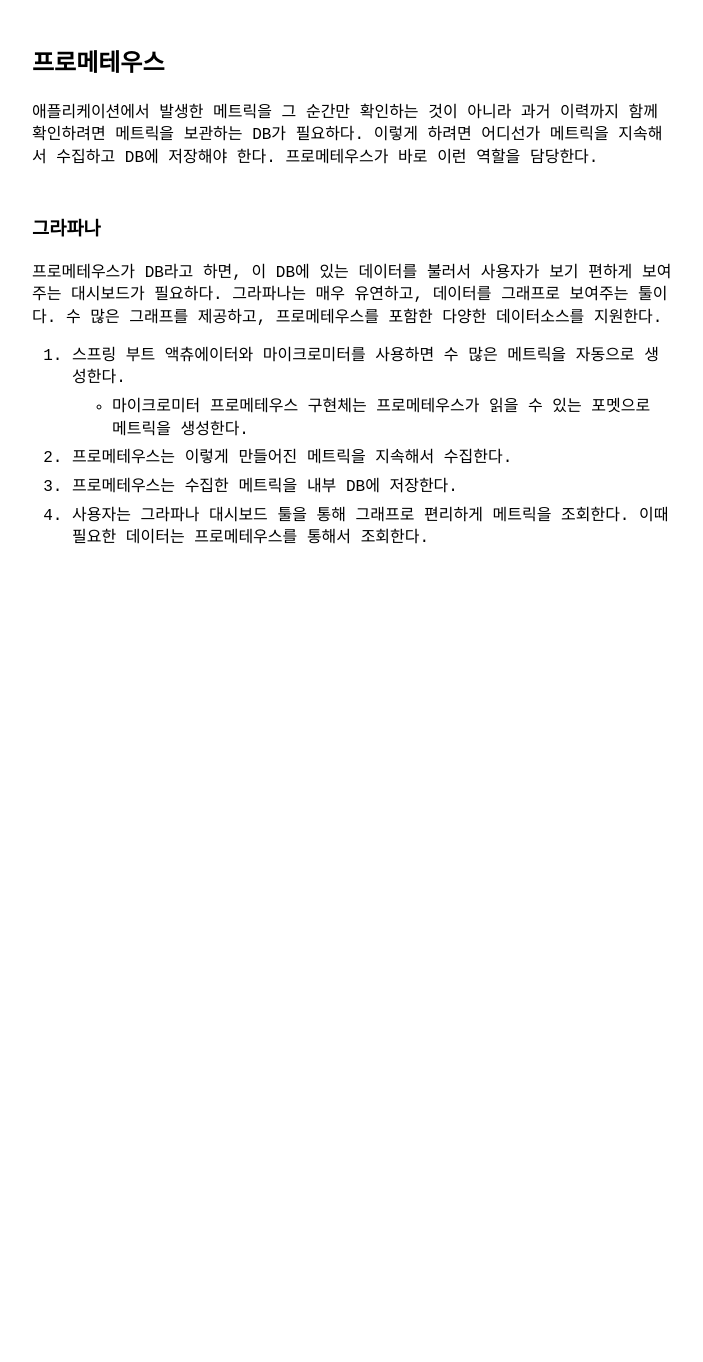
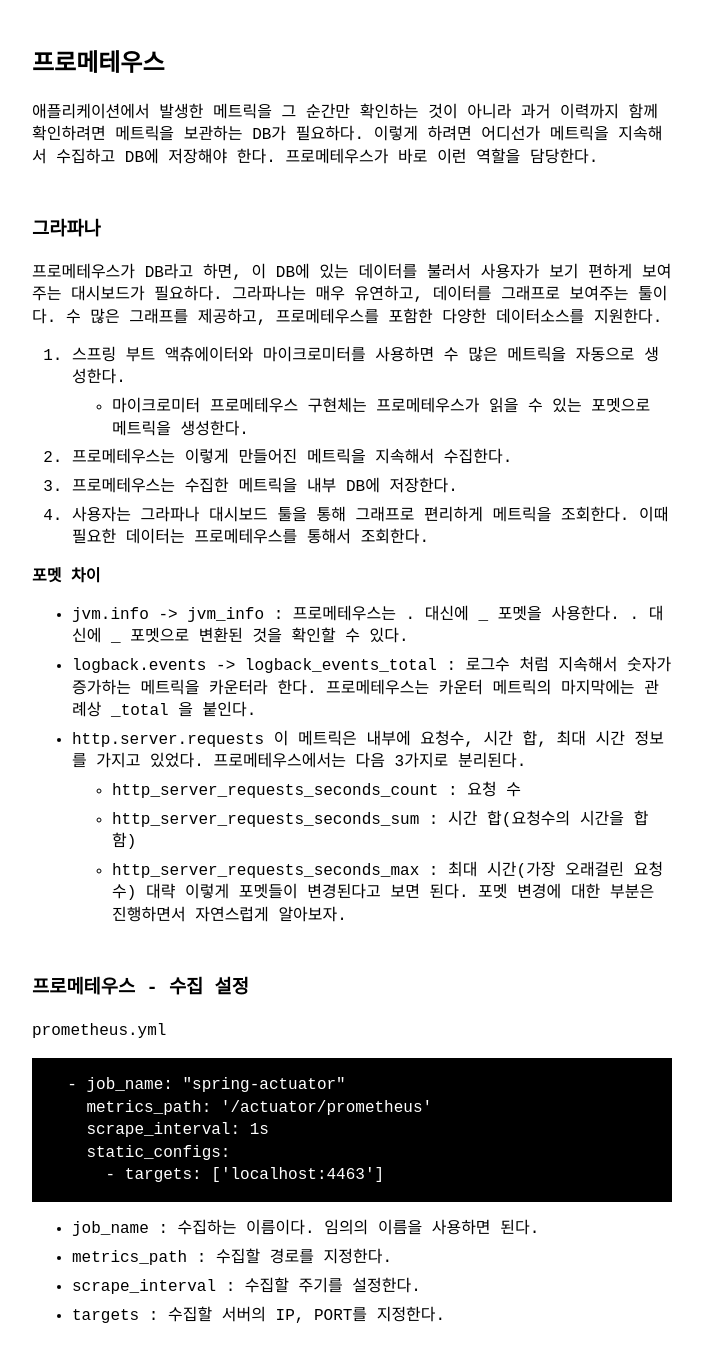
Before and after one commit to khjzzm/khjzzm.github.io, a Jekyll site: the page built from _posts/2023-06-27-Monitoring.md, in a window 1280 px wide and 1400 px high, scrolled down 3403 px. Shown: the top 1362 px of the window, without its empty margins (288-991 px from the left). Built offline with Jekyll 4.4.1, drawn with Linux system fonts in a browser that asks for light colours; before the commit the page ends 4033 px from its top, so only the background shows below that.

Commit message:
프로메테우스 - 수집 설정

```diff
--- a/_posts/2023-06-27-Monitoring.md
+++ b/_posts/2023-06-27-Monitoring.md
@@ -132,3 +132,28 @@
 2. 프로메테우스는 이렇게 만들어진 메트릭을 지속해서 수집한다.
 3. 프로메테우스는 수집한 메트릭을 내부 DB에 저장한다.
 4. 사용자는 그라파나 대시보드 툴을 통해 그래프로 편리하게 메트릭을 조회한다. 이때 필요한 데이터는 프로메테우스를 통해서 조회한다.
+
+
+**포멧 차이**
+- jvm.info -> jvm_info : 프로메테우스는 . 대신에 _ 포멧을 사용한다. . 대신에 _ 포멧으로 변환된 것을 확인할 수 있다.
+- logback.events -> logback_events_total : 로그수 처럼 지속해서 숫자가 증가하는 메트릭을 카운터라 한다. 프로메테우스는 카운터 메트릭의 마지막에는 관례상 _total 을 붙인다.
+- http.server.requests 이 메트릭은 내부에 요청수, 시간 합, 최대 시간 정보를 가지고 있었다. 프로메테우스에서는 다음 3가지로 분리된다.
+  - http_server_requests_seconds_count : 요청 수
+  - http_server_requests_seconds_sum : 시간 합(요청수의 시간을 합함)
+  - http_server_requests_seconds_max : 최대 시간(가장 오래걸린 요청 수)
+대략 이렇게 포멧들이 변경된다고 보면 된다. 포멧 변경에 대한 부분은 진행하면서 자연스럽게 알아보자.
+
+### 프로메테우스 - 수집 설정
+prometheus.yml
+~~~yml
+  - job_name: "spring-actuator"
+    metrics_path: '/actuator/prometheus'
+    scrape_interval: 1s
+    static_configs:
+      - targets: ['localhost:4463']
+~~~
+
+- job_name : 수집하는 이름이다. 임의의 이름을 사용하면 된다.
+- metrics_path : 수집할 경로를 지정한다.
+- scrape_interval : 수집할 주기를 설정한다.
+- targets : 수집할 서버의 IP, PORT를 지정한다.
```
